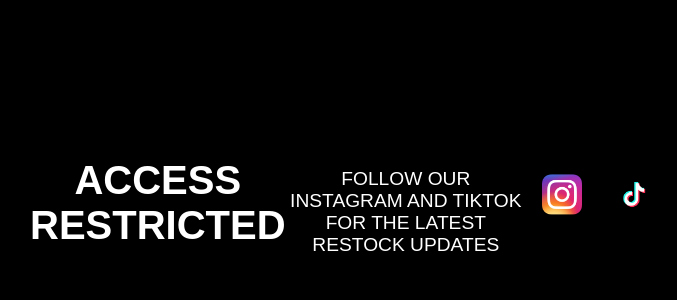
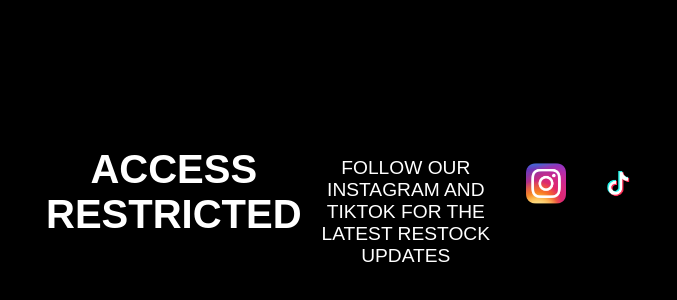
Before and after one commit to agulham/one-photo-website, a plain HTML site: page index.html in a window 1280 px wide. Shown: the part 188-488 px from the top of the page, without its empty margins (290-967 px from the left). Drawn offline with Linux system fonts and the light colour scheme.

Commit message:
Update index.html

```diff
--- a/index.html
+++ b/index.html
@@ -39,6 +39,8 @@
       transform: translate(-50%, -50%); /* Center the message */
       display: none; /* Initially hide the error message */
       max-width: 90%;
+      padding: 1em;
+      box-sizing: border-box;
     }
     .error-message h1 {
       font-size: 2.5em;
```
